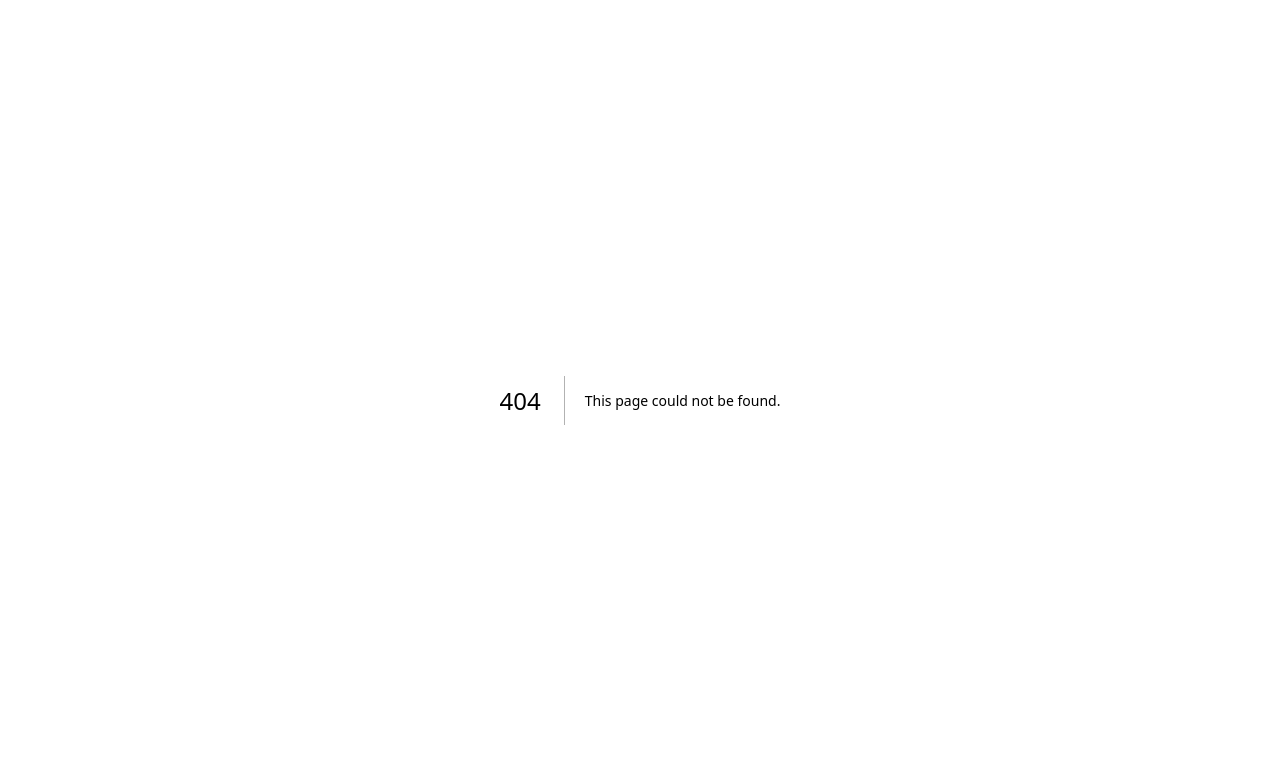
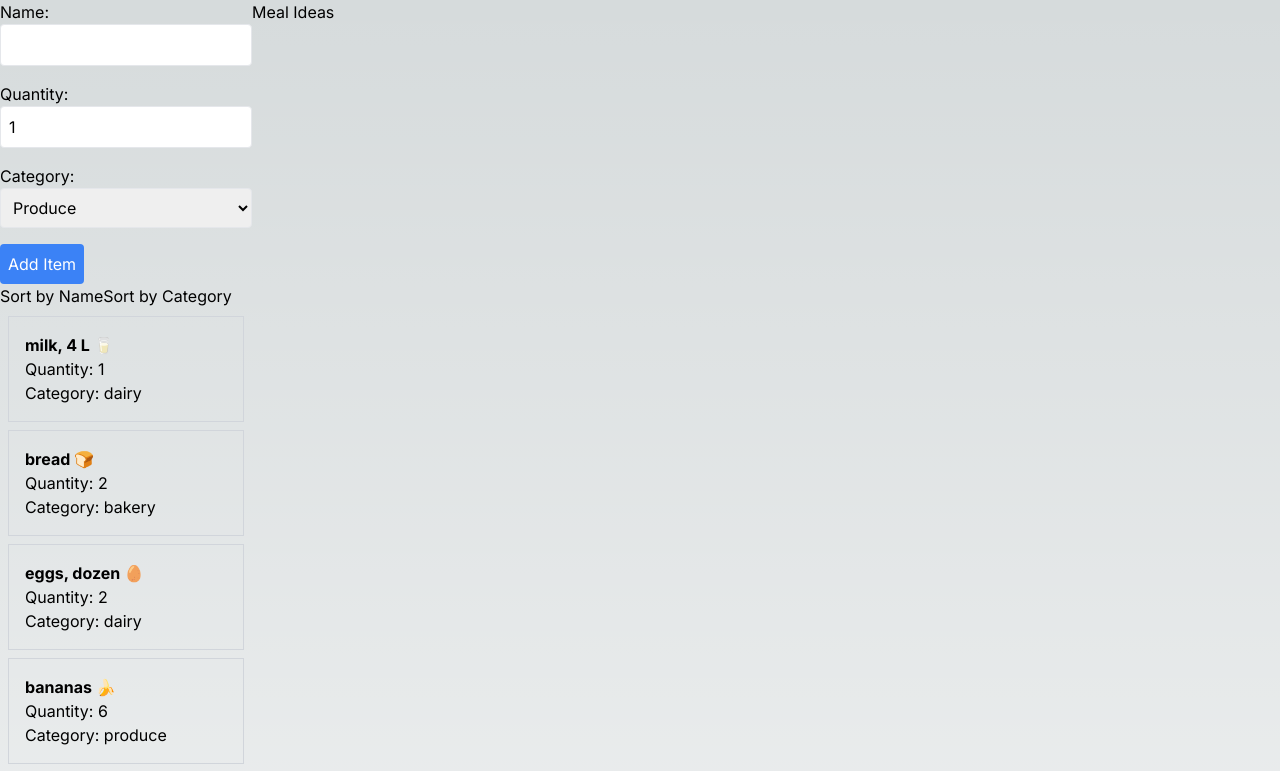
Before and after one commit to Viclei0928/cprg306-assignments, a Next.js app: page /week-7 in a window 1280 px wide. Before the commit this address had no page. Shown: the top 771 px of the page. Built offline with nearby package versions, Linux system fonts and the light colour scheme.

Commit message:
added week-7

```diff
--- a/app/page.js
+++ b/app/page.js
@@ -16,6 +16,7 @@
         <li><Link className={linkStyles} href="./week-4/">Week 4</Link></li>
         <li><Link className={linkStyles} href="./week-5/">Week 5</Link></li>
         <li><Link className={linkStyles} href="./week-6/">Week 6</Link></li>
+        <li><Link className={linkStyles} href="./week-7/">Week 7</Link></li>
       </ul>
     </main>
   );
--- /dev/null
+++ b/app/week-7/item-list.js
@@ -0,0 +1,26 @@
+"use client";
+import React, { useState } from "react";
+import Item from "./item";
+
+const ItemList = ({ items, onItemSelect }) => {
+  const [sortType, setSortType] = useState(null);
+
+  const sortedItems = [...items].sort((a, b) => {
+    if (!sortType) return 0;
+    if (sortType === "name") return a.name.localeCompare(b.name);
+    if (sortType === "category") return a.category.localeCompare(b.category);
+    return 0;
+  });
+
+  return (
+    <div>
+      <button onClick={() => setSortType("name")}>Sort by Name</button>
+      <button onClick={() => setSortType("category")}>Sort by Category</button>
+      {sortedItems.map((item) => (
+        <Item key={item.id} item={item} onSelect={onItemSelect} />
+      ))}
+    </div>
+  );
+};
+
+export default ItemList;
--- /dev/null
+++ b/app/week-7/item.js
@@ -0,0 +1,17 @@
+"use client";
+import React from "react";
+
+const Item = ({ item, onSelect }) => {
+  return (
+    <div
+      onClick={() => onSelect(item)}
+      className="border border-gray-300 p-4 m-2 cursor-pointer hover:bg-gray-100"
+    >
+      <h3 className="font-bold">{item.name}</h3>
+      <p>Quantity: {item.quantity}</p>
+      <p>Category: {item.category}</p>
+    </div>
+  );
+};
+
+export default Item;
--- /dev/null
+++ b/app/week-7/items.json
@@ -0,0 +1,74 @@
+[
+    {
+      "id": "1h2GJKH12gkHG31h1H",
+      "name": "milk, 4 L 🥛",
+      "quantity": 1,
+      "category": "dairy"
+    },
+    {
+      "id": "2KJH3k2j3H1k2J3K1H",
+      "name": "bread 🍞",
+      "quantity": 2,
+      "category": "bakery"
+    },
+    {
+      "id": "3h2KJH3k2j3H1k2J3",
+      "name": "eggs, dozen 🥚",
+      "quantity": 2,
+      "category": "dairy"
+    },
+    {
+      "id": "4k2J3K1H2GJKH12gk",
+      "name": "bananas 🍌",
+      "quantity": 6,
+      "category": "produce"
+    },
+    {
+      "id": "5H1h1H2KJH3k2j3H",
+      "name": "broccoli 🥦",
+      "quantity": 3,
+      "category": "produce"
+    },
+    {
+      "id": "6H1k2J3K1H2GJKH1",
+      "name": "chicken breasts, 1 kg 🍗",
+      "quantity": 1,
+      "category": "meat"
+    },
+    {
+      "id": "7gkHG31h1H2KJH3k",
+      "name": "pasta sauce 🍝",
+      "quantity": 3,
+      "category": "canned goods"
+    },
+    {
+      "id": "8j3H1k2J3K1H2GJK",
+      "name": "spaghetti, 454 g 🍝",
+      "quantity": 2,
+      "category": "dry goods"
+    },
+    {
+      "id": "9H12gkHG31h1H2KJ",
+      "name": "toilet paper, 12 pack 🧻",
+      "quantity": 1,
+      "category": "household"
+    },
+    {
+      "id": "10H3k2j3H1k2J3K1",
+      "name": "paper towels, 6 pack",
+      "quantity": 1,
+      "category": "household"
+    },
+    {
+      "id": "11k2J3K1H2GJKH12",
+      "name": "dish soap 🍽️",
+      "quantity": 1,
+      "category": "household"
+    },
+    {
+      "id": "12GJKH12gkHG31h1",
+      "name": "hand soap 🧼",
+      "quantity": 4,
+      "category": "household"
+    }
+  ]
--- /dev/null
+++ b/app/week-7/meal-ideas.js
@@ -0,0 +1,39 @@
+"use client";
+import { useEffect, useState } from "react";
+
+const MealIdeas = ({ ingredient }) => {
+  const [meals, setMeals] = useState([]);
+
+  const fetchMealIdeas = async (ingredient) => {
+    const response = await fetch(`https://www.themealdb.com/api/json/v1/1/filter.php?i=${ingredient}`);
+    const data = await response.json();
+    return data.meals;
+  };
+
+  const loadMealIdeas = async () => {
+    if (ingredient) {
+      const meals = await fetchMealIdeas(ingredient);
+      setMeals(meals);
+    }
+  };
+
+  useEffect(() => {
+    loadMealIdeas();
+  }, [ingredient]);
+
+  return (
+    <div>
+      <h2>Meal Ideas</h2>
+      <ul>
+        {meals?.map((meal) => (
+          <li key={meal.idMeal}>
+            <img src={meal.strMealThumb} alt={meal.strMeal} style={{ width: "50px", height: "50px" }} />
+            {meal.strMeal}
+          </li>
+        ))}
+      </ul>
+    </div>
+  );
+};
+
+export default MealIdeas;
--- /dev/null
+++ b/app/week-7/new-item.js
@@ -0,0 +1,76 @@
+"use client";
+
+import React, { useState } from 'react';
+import { v4 as uuidv4 } from 'uuid';
+
+const NewItem = ({ onAddItem }) => {
+  const [name, setName] = useState("");
+  const [quantity, setQuantity] = useState(1);
+  const [category, setCategory] = useState("produce");
+
+  const handleSubmit = (e) => {
+    e.preventDefault();
+    const newItem = {
+      id: uuidv4(),
+      name,
+      quantity,
+      category
+    };
+    onAddItem(newItem);
+    setName("");
+    setQuantity(1);
+    setCategory("produce");
+  };
+
+  return (
+    <form onSubmit={handleSubmit} className="space-y-4">
+      <div>
+        <label className="block">Name:</label>
+        <input
+          type="text"
+          value={name}
+          onChange={(e) => setName(e.target.value)}
+          required
+          className="border rounded p-2 w-full"
+        />
+      </div>
+      <div>
+        <label className="block">Quantity:</label>
+        <input
+          type="number"
+          value={quantity}
+          min="1"
+          max="99"
+          onChange={(e) => setQuantity(Number(e.target.value))}
+          required
+          className="border rounded p-2 w-full"
+        />
+      </div>
+      <div>
+        <label className="block">Category:</label>
+        <select
+          value={category}
+          onChange={(e) => setCategory(e.target.value)}
+          className="border rounded p-2 w-full"
+        >
+          <option value="produce">Produce</option>
+          <option value="dairy">Dairy</option>
+          <option value="bakery">Bakery</option>
+          <option value="meat">Meat</option>
+          <option value="frozen">Frozen Foods</option>
+          <option value="canned">Canned Goods</option>
+          <option value="dry">Dry Goods</option>
+          <option value="beverages">Beverages</option>
+          <option value="snacks">Snacks</option>
+          <option value="household">Household</option>
+          <option value="other">Other</option>
+        </select>
+      </div>
+      <button type="submit" className="bg-blue-500 text-white p-2 rounded">
+        Add Item
+      </button>
+    </form>
+  );
+};
+
+export default NewItem;
--- /dev/null
+++ b/app/week-7/page.js
@@ -0,0 +1,33 @@
+"use client";
+import { useState } from "react";
+import NewItem from "./new-item";
+import ItemList from "./item-list";
+import MealIdeas from "./meal-ideas";
+import itemsData from "./items.json";
+
+const Page = () => {
+  const [items, setItems] = useState(itemsData);
+  const [selectedItemName, setSelectedItemName] = useState("");
+
+  const handleItemSelect = (item) => {
+    const cleanItemName = item.name
+      .replace(/([\u2700-\u27BF]|[\uE000-\uF8FF]|[\u2011-\u26FF])/g, "")
+      .split(",")[0]
+      .trim();
+    setSelectedItemName(cleanItemName);
+  };
+
+  return (
+    <div className="flex">
+      <div>
+        <NewItem items={items} setItems={setItems} />
+        <ItemList items={items} onItemSelect={handleItemSelect} />
+      </div>
+      <div>
+        <MealIdeas ingredient={selectedItemName} />
+      </div>
+    </div>
+  );
+};
+
+export default Page;
```
